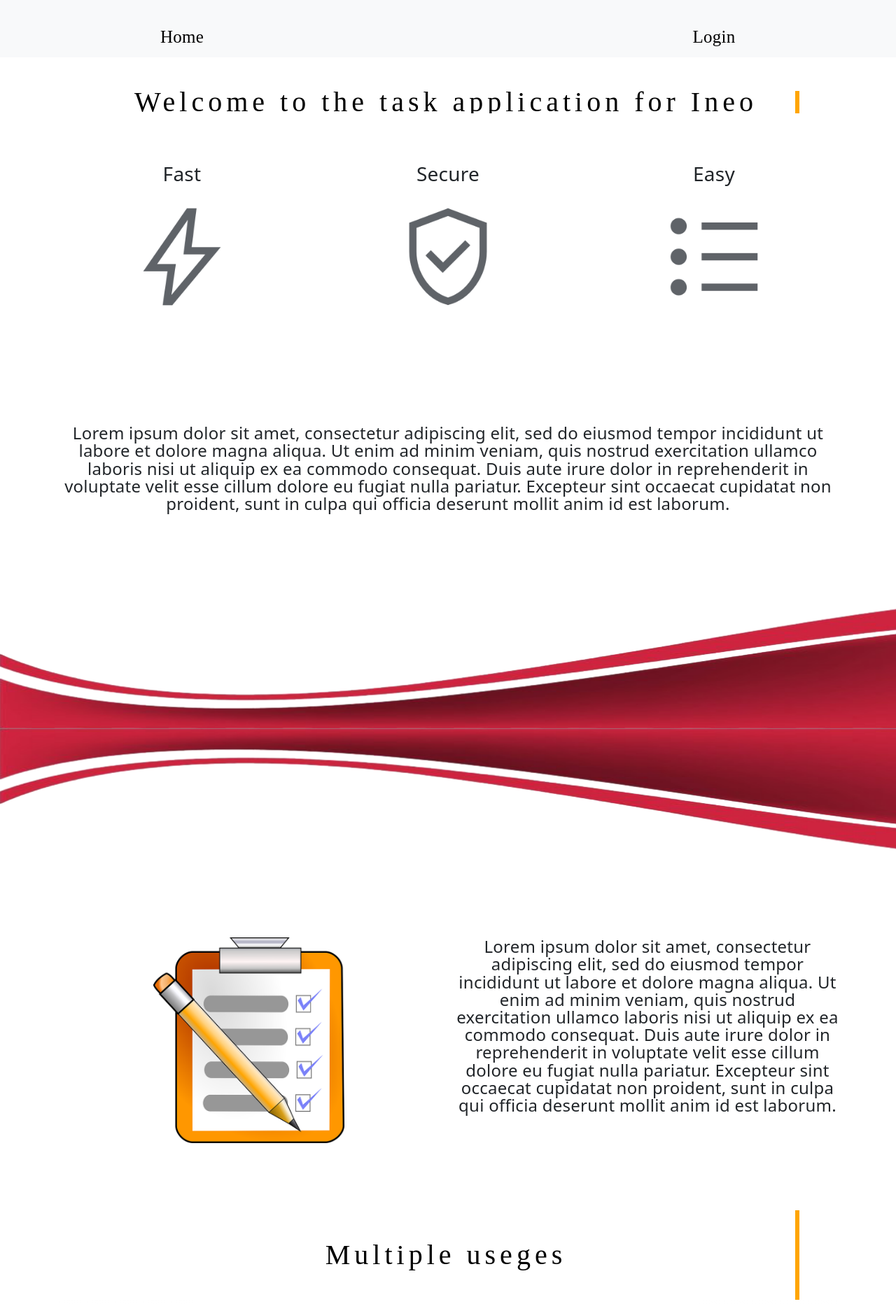
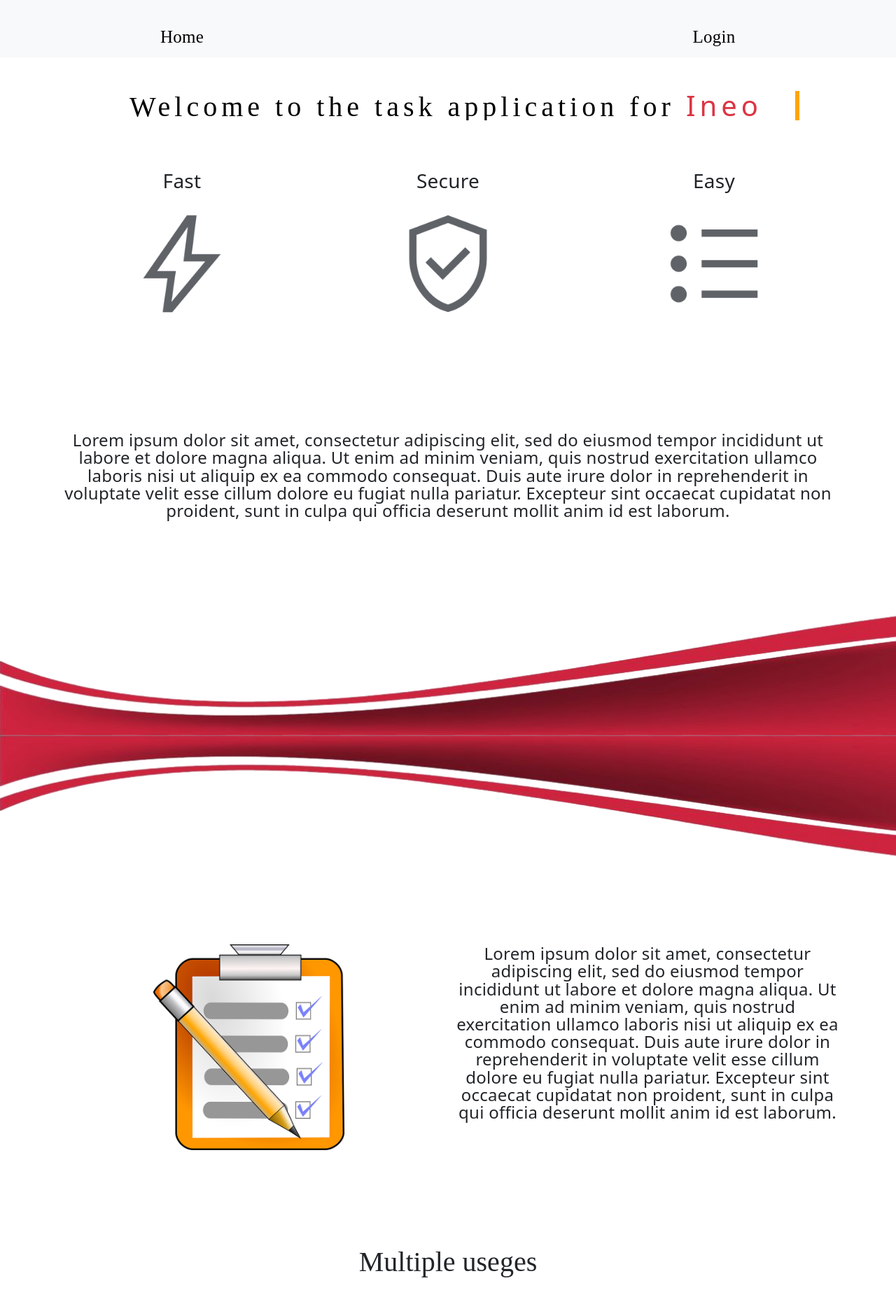
Before and after one commit to RaffaeleCaravett/task-app, an Angular app: page / in a window 1280 px wide. Shown: the part 120-1984 px from the top of the page at 70% size. Built offline with nearby package versions, Linux system fonts and the light colour scheme; a web font is replaced by a local one.

Commit message:
doing home

```diff
--- a/src/app/components/home/home.component.html
+++ b/src/app/components/home/home.component.html
@@ -1,7 +1,11 @@
 <div class="container text-center">
   <div class="row">
     <div class="col-md-12 py-5">
-      <h1 class="typing">Welcome to the task application for Ineo</h1>
+      <h1 class="typing">Welcome to the task application for
+        <span class="text-danger">
+          Ineo
+        </span>
+      </h1>
     </div>
     <div class="col-md-4 p-4" *ngFor="let i of firstImages">
       <div class="overflow-hidden first-cards">
@@ -34,7 +38,7 @@
 <p class="fs-4">Lorem ipsum dolor sit amet, consectetur adipiscing elit, sed do eiusmod tempor incididunt ut labore et dolore magna aliqua. Ut enim ad minim veniam, quis nostrud exercitation ullamco laboris nisi ut aliquip ex ea commodo consequat. Duis aute irure dolor in reprehenderit in voluptate velit esse cillum dolore eu fugiat nulla pariatur. Excepteur sint occaecat cupidatat non proident, sunt in culpa qui officia deserunt mollit anim id est laborum.</p>
     </div>
     <div class="col-md-12 py-5 slider-container">
-      <h1 class="py-5 typing  overflow-auto"  >Multiple useges</h1>
+      <h1 class="py-5 overflow-auto"  >Multiple useges</h1>
       <div class="slider">
         <div class="slide-track">
           <div class="slide" *ngFor="let c of slider">
```
